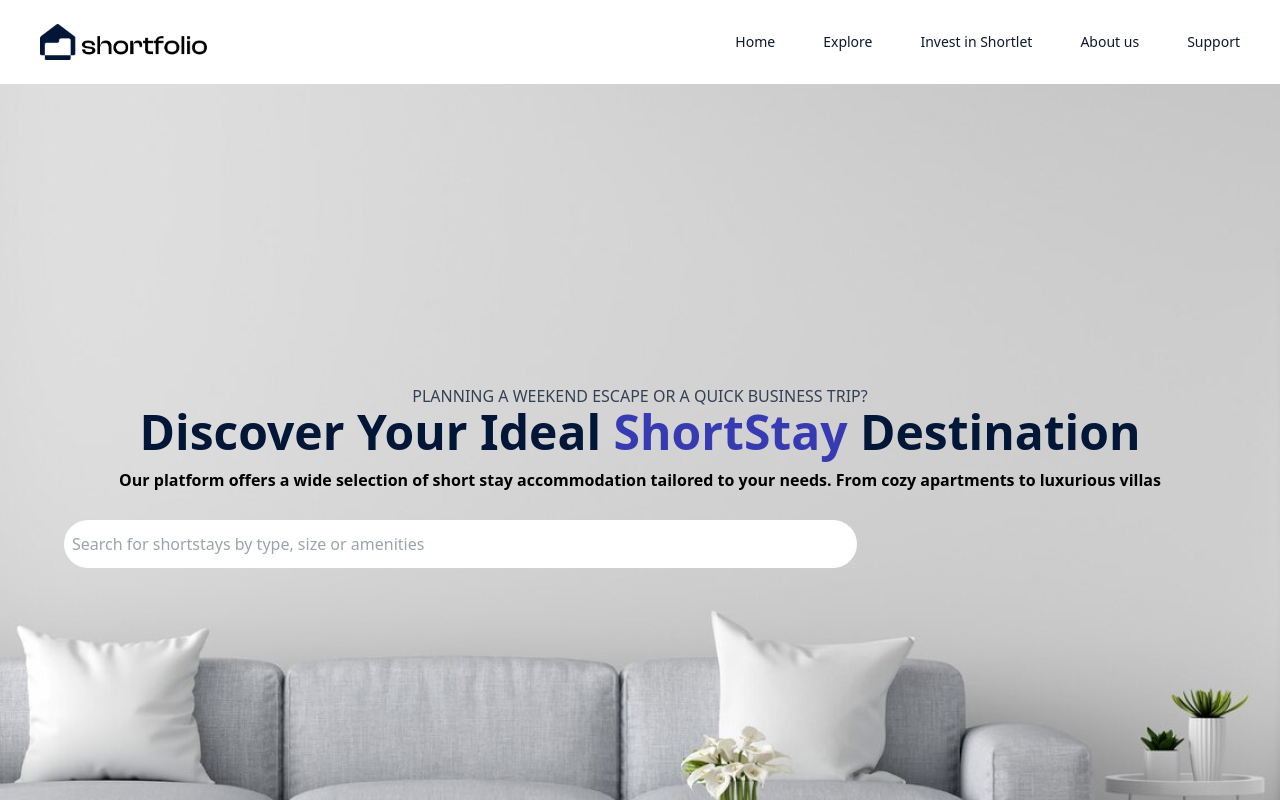
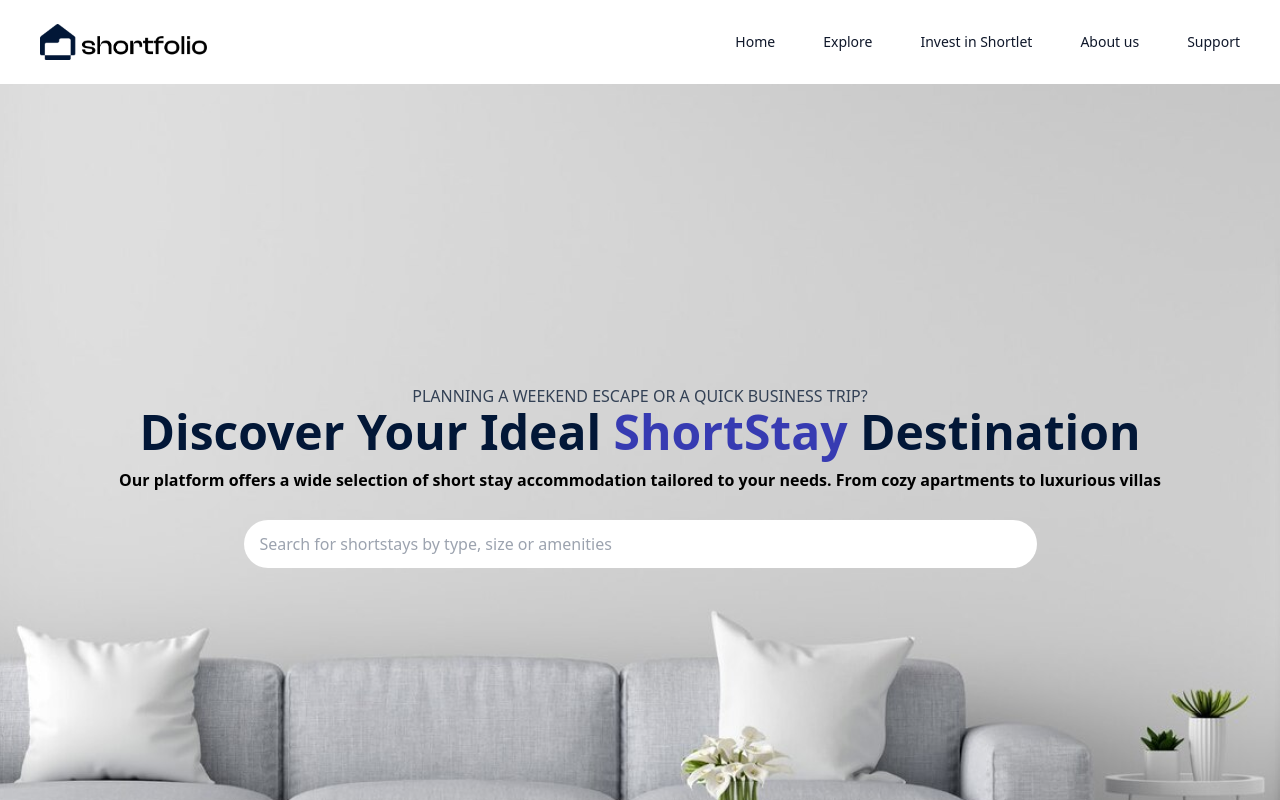
Before and after one commit to Dessimal/shortfoliio, a Next.js app: page / in a window 1280 px wide. Shown: the top 800 px of the page. Built offline with nearby package versions, Linux system fonts and the light colour scheme.

Commit message:
adjusted some things

```diff
--- a/app/components/Footer.tsx
+++ b/app/components/Footer.tsx
@@ -6,8 +6,8 @@ import Image from "next/image";
 
 const Footer = () => {
   return (
-    <section className="py-8 pb-32 px-4 grid grid-flow-row sm:grid-flow-col w-full gap-10 bg-primary text-white">
-      <div className="max-w-[1440px] grid grid-flow-col sm:grid-flow-row sm:grid-cols-4 justify-between "></div>
+    <section className="py-8 pb-32 px-4 grid grid-flow-row sm:grid-flow-row w-full gap-10 bg-primary text-white">
+      <div className="max-w-[1440px] grid grid-flow-row sm:grid-flow-col sm:grid-cols-4 justify-between gap-6 ">
         {footerLinks.map(({ id, title, links }) => (
           <div key={id}>
             <h4 className="text-lg font-bold text-white mb-6">{title}</h4>
@@ -18,6 +18,7 @@ const Footer = () => {
             ))}
           </div>
         ))}
+      </div>
       <div className="w-full flex flex-col gap-6">
         <p className="text-white text-xs ">
           It is a long established fact that a reader will be distracted by the
@@ -31,13 +32,16 @@ const Footer = () => {
           sometimes by accident, sometimes on purpose (injected humour and the
           like).
         </p>
-        <div className="h-[1px] w-full border-solid border-white rounded-full" />
-        <p className="text-sm text-white">
-          ©Shortfolio 2024 All Rights Reserved
-        </p>
       </div>
+      <div className="border-[1px] w-full border-solid border-white rounded-full" />
+      <p className="text-sm text-white">©Shortfolio 2024 All Rights Reserved</p>
       <div>
-        <Image src={shortfolioVector} width={1440} height={400} />
+        <Image
+          src={shortfolioVector}
+          width={1440}
+          height={400}
+          alt="shortfolio"
+        />
       </div>
     </section>
   );
--- a/app/components/Hero.tsx
+++ b/app/components/Hero.tsx
@@ -18,9 +18,9 @@ const Hero = () => {
         tailored to your needs. From cozy apartments to luxurious villas
       </p>
 
-      <div className="w-full px-16">
+      <div className="w-full px-16 flex flex-col justify-center items-center">
         <input
-          className="w-full max-w-[793px] py-3 px-2 border-solid border-red-700 rounded-full my-4"
+          className="w-full max-w-[793px] py-3 px-4 border-solid rounded-full my-4 mx-auto"
           type="search"
           name=""
           id=""
--- a/app/layout.tsx
+++ b/app/layout.tsx
@@ -58,7 +58,7 @@ export default function RootLayout({
   return (
     <html lang="en">
       <body
-        className={`${clashDisplayVariable.variable} ${clashDisplayVariable.variable} antialiased overflow-hidden relative`}>
+        className={`${clashDisplayVariable.variable} ${clashDisplayVariable.variable} antialiased overflow-x-hidden relative`}>
         <Navbar />
         {children}
         <CTA />
```
Lines whose indentation alone changed are shown as unchanged.
